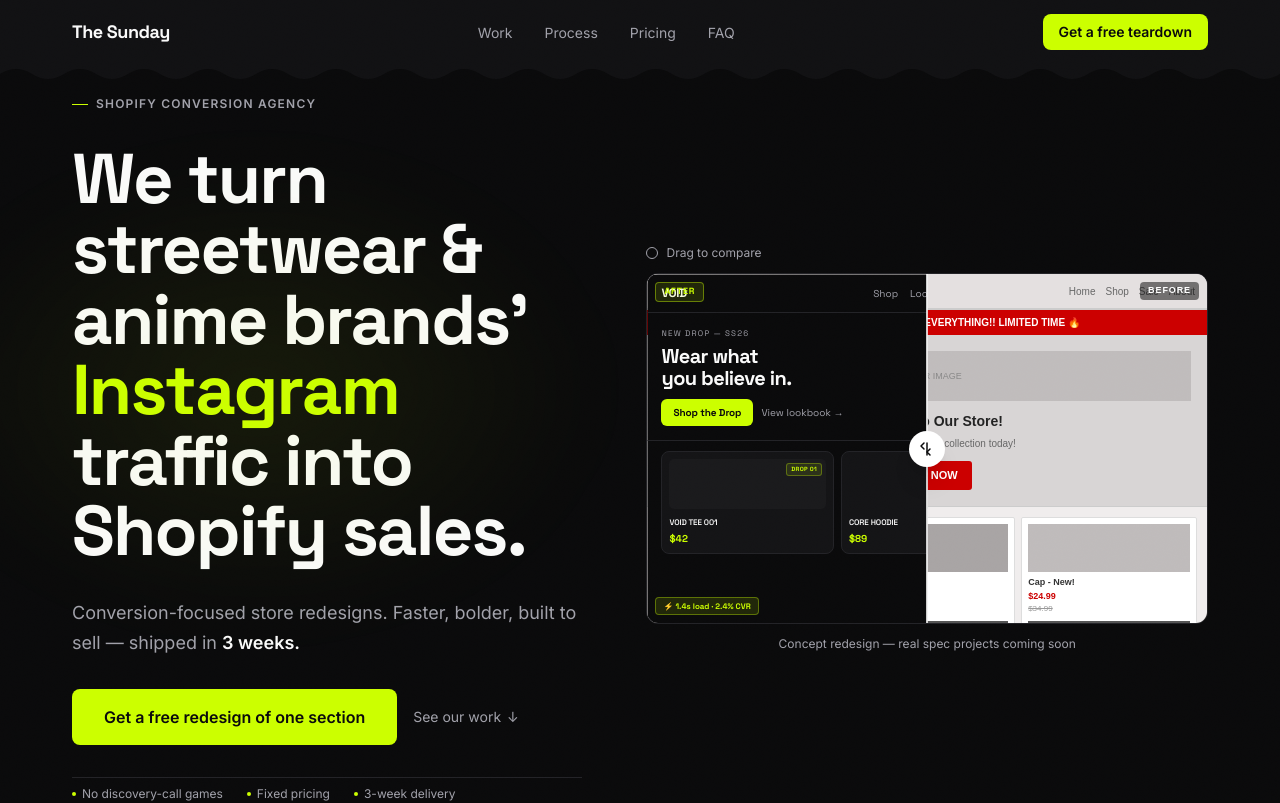
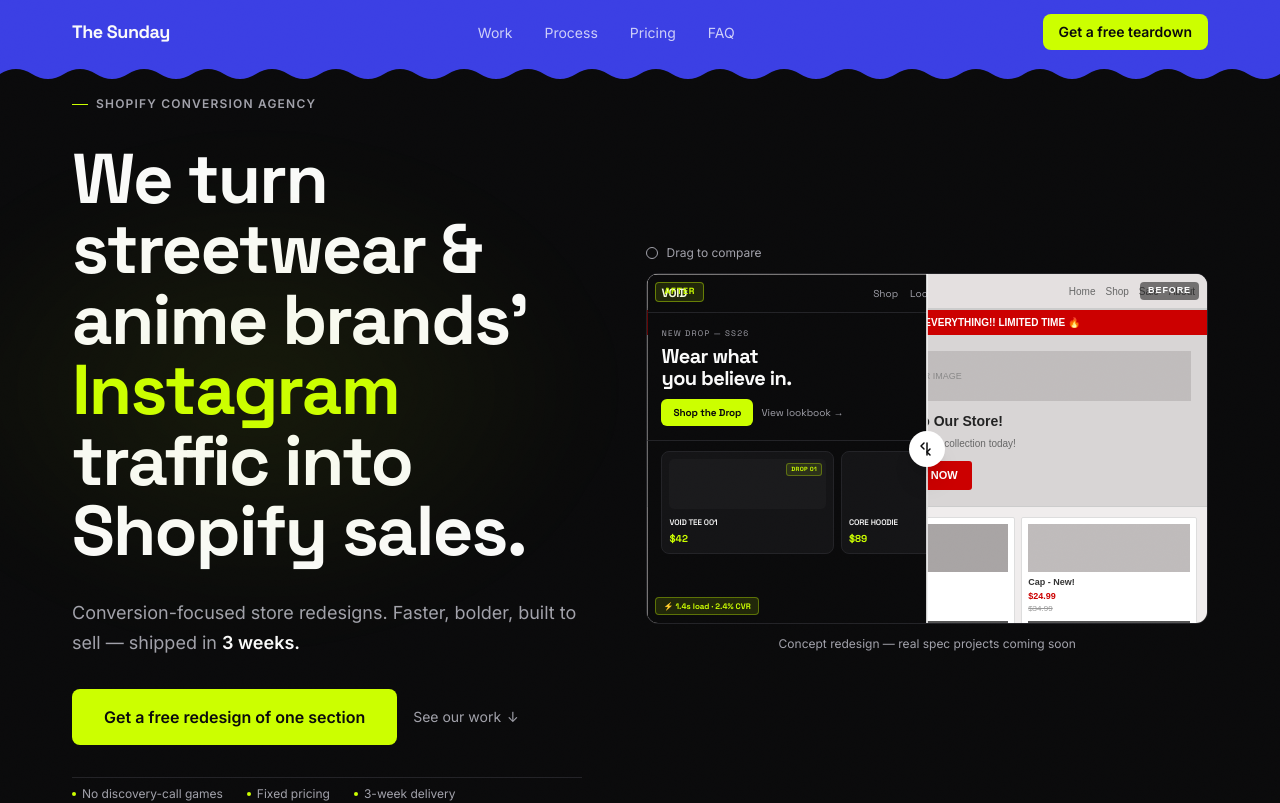
Before and after one commit to JonyMohmmad/the-sunday, a Next.js app: page / in a window 1280 px wide. Shown: the top 803 px of the page. Built offline with nearby package versions, Linux system fonts and the light colour scheme.

Commit message:
Update navbar to Arc royal blue (#3B3FE4) with white nav links
Co-Authored-By: Claude Sonnet 4.6 <noreply@anthropic.com>

```diff
--- a/components/sections/Nav.tsx
+++ b/components/sections/Nav.tsx
@@ -31,7 +31,7 @@ export default function Nav() {
 
   return (
     <>
-      <header className="fixed top-0 left-0 right-0 z-40 bg-[#111113]">
+      <header className="fixed top-0 left-0 right-0 z-40 bg-[#3B3FE4]">
         <Container>
           <nav
             className="flex h-16 items-center justify-between"
@@ -55,7 +55,7 @@ export default function Nav() {
                     <Link
                       href={link.href}
                       className={`text-sm transition-colors duration-150 ${
-                        active ? 'text-accent font-semibold' : 'text-muted hover:text-primary'
+                        active ? 'text-accent font-semibold' : 'text-white/75 hover:text-white'
                       }`}
                     >
                       {link.label}
@@ -107,7 +107,7 @@ export default function Nav() {
             aria-hidden="true"
             xmlns="http://www.w3.org/2000/svg"
           >
-            <path d={SCALLOP_PATH} fill="#111113" />
+            <path d={SCALLOP_PATH} fill="#3B3FE4" />
           </svg>
         </div>
       </header>
```
